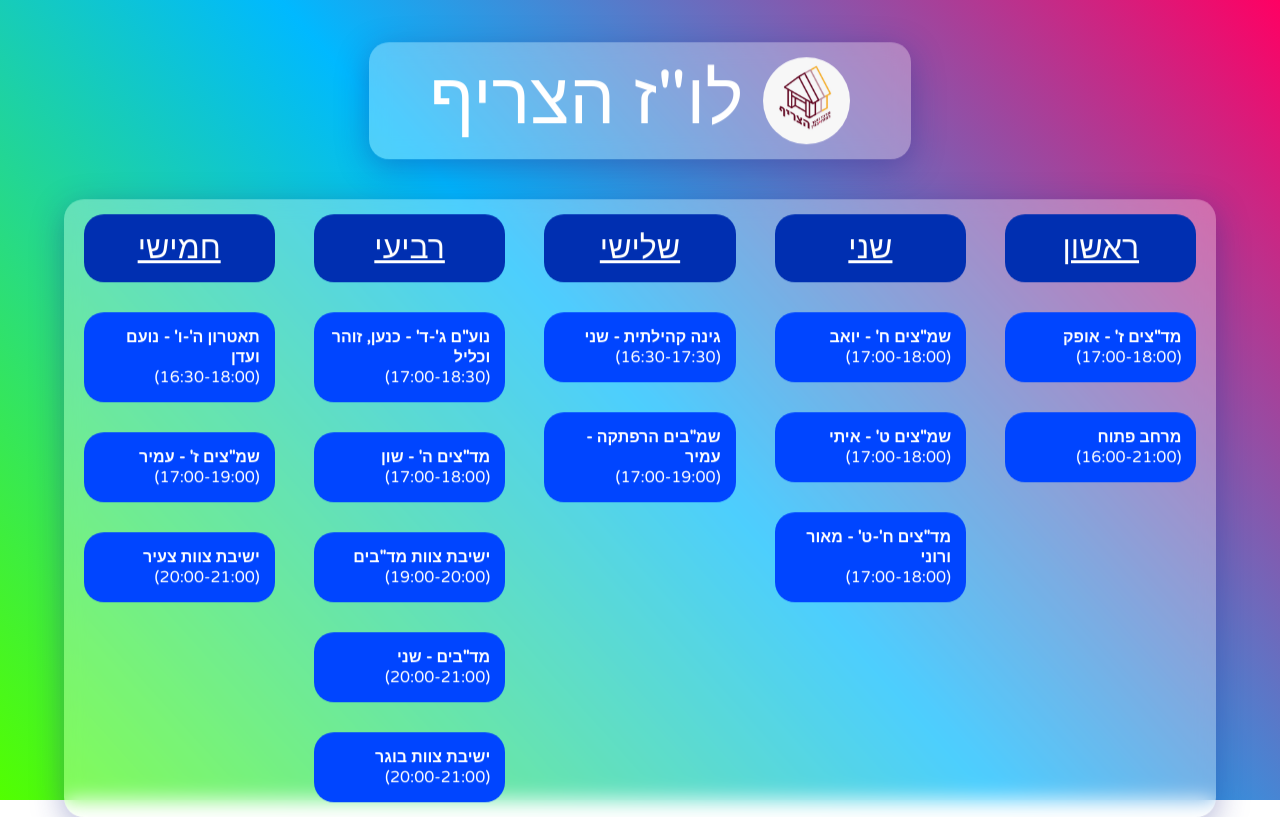
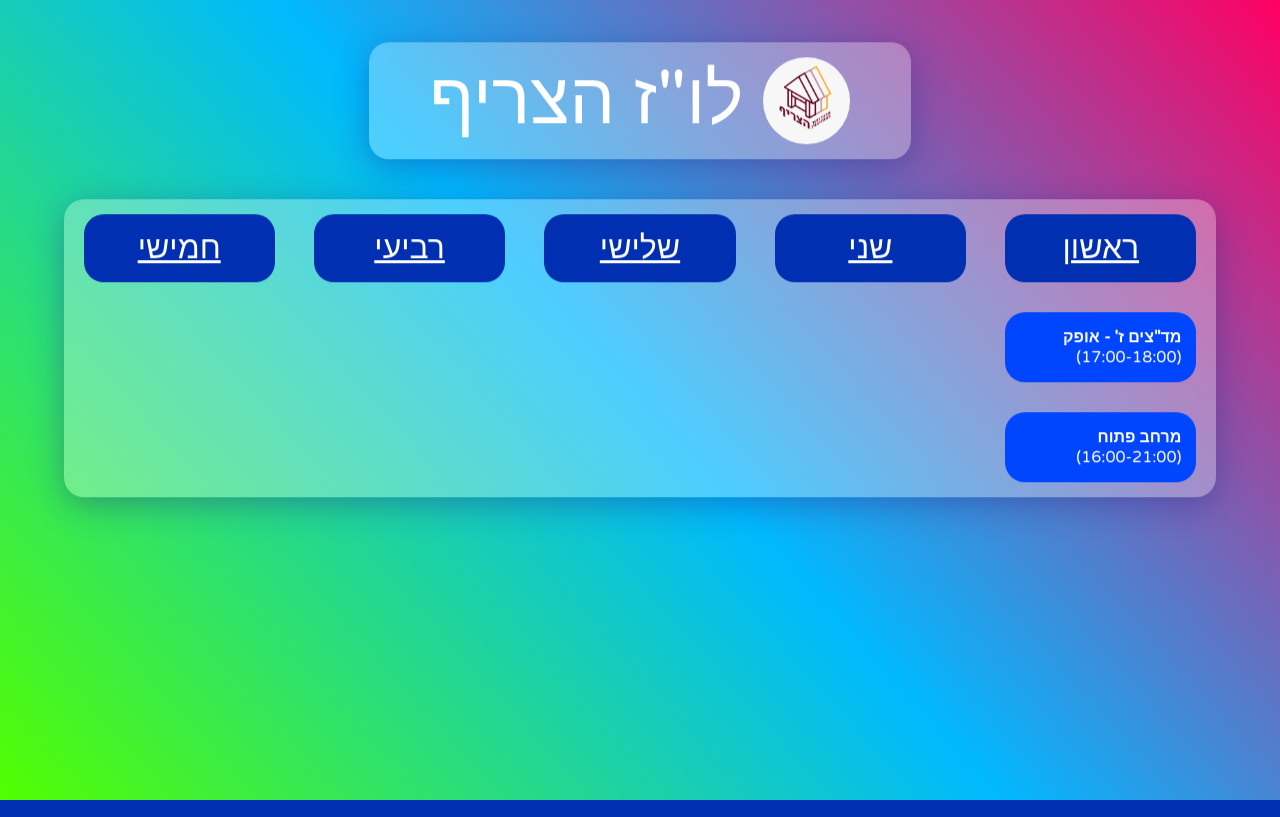
Before and after one commit to lolcraftafk/Hatzrif, a Flask app: page / in a window 1280 px wide. Run offline with Flask 2, Linux system fonts and the light colour scheme; some web fonts are replaced.

Commit message:
Kill me please

```diff
--- a/main.py
+++ b/main.py
@@ -1,12 +1,15 @@
 from flask import Flask, render_template
 from markupsafe import Markup
-
+import json
 
 app = Flask(__name__)
 
 
 @app.route('/')
 def index():
-    return render_template('timetable.html', sunday=[Markup("<b>מד\"צים ז' - אופק </b></br> (17:00-18:00)"), Markup("<b>מרחב פתוח</b></br> (16:00-21:00)")])
+    file = open("static/timetables.json", "r", encoding="utf-8")
+    text = file.read()
+    table = json.loads(text)
+    return render_template('timetable.html', sunday=table['sunday'], monday=table['monday'], tuesday=table['tuesday'], wednesday=table['wednesday'], thursday = table['thursday'], markup=Markup)
 
 app.run(debug=True)
--- /dev/null
+++ b/static/timetables.json
@@ -0,0 +1 @@
+{"sunday":["<b>מד\"צים ז' - אופק </b></br> (17:00-18:00)","<b>מרחב פתוח</b></br> (16:00-21:00)"], "monday" : [], "tuesday" : [], "wednesday" : [], "thursday" : []}
--- a/templates/timetable.html
+++ b/templates/timetable.html
@@ -22,33 +22,32 @@
                     <div class="column">
                         <div class="cell headers" onclick="newLine(this)">ראשון</div>
                         {%for a in sunday%}
-                            <div class="cell" contenteditable>{{a}}</div>
+                            <div class="cell">{{markup(a)}}</div>
                         {%endfor%}
                     </div>
                     <div class="column">
                         <div class="cell headers" onclick="newLine(this)">שני</div>
-                        <div class="cell" contenteditable><b>שמ"צים ח' - יואב </b></br> (17:00-18:00)</div>
-                        <div class="cell" contenteditable><b>שמ"צים ט' - איתי </b></br> (17:00-18:00)</div>
-                        <div class="cell" contenteditable><b>מד"צים ח'-ט' - מאור ורוני </b></br> (17:00-18:00)</div>
+                        {%for a in monday%}
+                            <div class="cell">{{markup(a)}}</div>
+                        {%endfor%}
                     </div>
                     <div class="column">
                         <div class="cell headers" onclick="newLine(this)">שלישי</div>
-                        <div class="cell" contenteditable><b>גינה קהילתית - שני </b></br> (16:30-17:30)</div>
-                        <div class="cell" contenteditable><b>שמ"בים הרפתקה - עמיר </b></br> (17:00-19:00)</div>
+                        {%for a in tuesday%}
+                            <div class="cell">{{markup(a)}}</div>
+                        {%endfor%}
                     </div>
                     <div class="column">
                         <div class="cell headers" onclick="newLine(this)">רביעי</div>
-                        <div class="cell" contenteditable><b>נוע"ם ג'-ד' - כנען, זוהר וכליל </b></br> (17:00-18:30)</div>
-                        <div class="cell" contenteditable><b>מד"צים ה' - שון </b></br> (17:00-18:00)</div>
-                        <div class="cell" contenteditable><b>ישיבת צוות מד"בים </b></br> (19:00-20:00)</div>
-                        <div class="cell" contenteditable><b>מד"בים - שני </b></br> (20:00-21:00)</div>
-                        <div class="cell" contenteditable><b>ישיבת צוות בוגר</b></br> (20:00-21:00)</div>
+                        {%for a in wednesday%}
+                            <div class="cell">{{markup(a)}}</div>
+                        {%endfor%}
                     </div>
                     <div class="column">
                         <div class="cell headers" onclick="newLine(this)">חמישי</div>
-                        <div class="cell" contenteditable><b>תאטרון ה'-ו' - נועם ועדן</b></br> (16:30-18:00)</div>
-                        <div class="cell" contenteditable><b>שמ"צים ז' - עמיר</b></br> (17:00-19:00)</div>
-                        <div class="cell" contenteditable><b>ישיבת צוות צעיר</b></br> (20:00-21:00)</div>
+                        {%for a in thursday%}
+                            <div class="cell">{{markup(a)}}</div>
+                        {%endfor%}
                     </div>
                 </div>
             </div>
```
